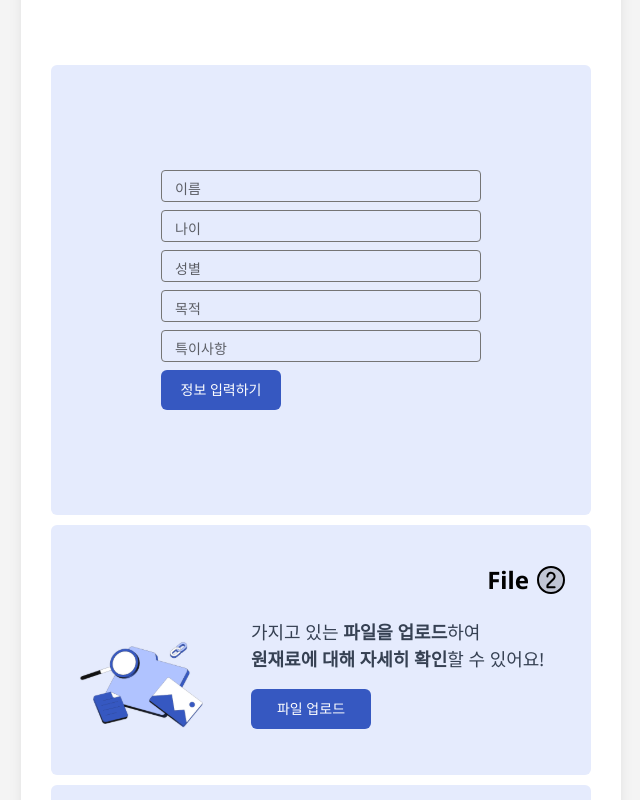
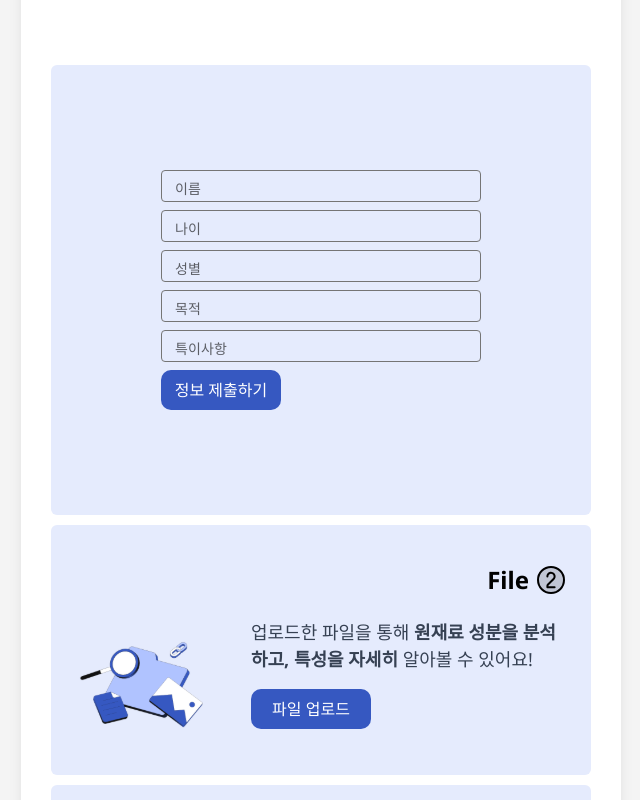
Before and after one commit to himedia-ai-project/mini-project, a Next.js app in the folder front/: page / in a window 1280 px wide. Both pictures are taken after a click on the button "정보 입력하기". Shown: the top 800 px of the page, without its empty margins (319-959 px from the left). Built offline with nearby package versions, Linux system fonts and the light colour scheme.

Commit message:
update file까지 완료

```diff
--- a/front/src/app/Component/FileBox.tsx
+++ b/front/src/app/Component/FileBox.tsx
@@ -1,17 +1,98 @@
 "use client";
 
+import { useState } from "react";
 import Box from "../common/BoxCommon";
+import ButtonCommon from "../common/ButtonCommon";
 
 export default function FileBox() {
+  const [isExpand, setIsExpand] = useState(false);
+  const [file, setFile] = useState<File | null>(null);
+  const [url, setUrl] = useState<string | null>(null);
+  const [upload, setUpload] = useState(false);
+
+  const handleFileChange = (e: React.ChangeEvent<HTMLInputElement>) => {
+    if (e.target.files && e.target.files.length > 0) {
+      const selectedFile = e.target.files[0];
+      setFile(selectedFile);
+      setUpload(false);
+
+      if (selectedFile.type.startsWith("image/")) {
+        const objectUrl = URL.createObjectURL(selectedFile);
+        setUrl(objectUrl);
+      } else {
+        setUrl(null);
+      }
+    }
+  };
+
+  const handleFileSubmit = () => {
+    if (!file) {
+      alert("파일을 업로드해야 합니다!");
+      return;
+    }
+    setIsExpand(false);
+    setFile(null);
+    setUrl(null);
+    setUpload(false);
+  };
+
   return (
+    <>
       <Box
         imageSrc="/main_2.svg"
         numberImage="/number_2.svg"
         maintext="File"
-      buttonText="파일 업로드"
-      text='가지고 있는 <strong class="font-extrabold">파일을 업로드</strong>하여<br/> <strong class="font-extrabold">원재료에 대해 자세히 확인</strong>할 수 있어요!'
+        buttonText={isExpand ? "닫기" : "파일 업로드"}
+        text='업로드한 파일을 통해 <strong class="font-extrabold">원재료 성분을 분석하고,</strong> <strong class="font-extrabold">특성을 자세히</strong> 알아볼 수 있어요!'
         width="540px"
-      height="250px"
+        height={isExpand ? "400px" : "250px"}
+        isExpand={isExpand}
+        expandContent={
+          isExpand ? (
+            <div className="flex flex-col gap-2 items-center">
+              <div
+                className="border-2 border-gray-300 rounded-md flex items-center justify-center"
+                style={{
+                  width: "500px",
+                  height: "300px",
+                  backgroundColor: url ? "transparent" : "#f9f9f9",
+                }}
+              >
+                {url ? (
+                  <img
+                    src={url}
+                    alt="미리보기"
+                    className="rounded-md border p-1"
+                    style={{
+                      width: "100%",
+                      height: "100%",
+                      objectFit: "cover",
+                    }}
                   />
+                ) : (
+                  <p className="text-gray-500">미리보기 없음</p>
+                )}
+              </div>
+
+              <input
+                type="file"
+                id="fileInput"
+                onChange={handleFileChange}
+                className="hidden"
+              />
+              <div className="flex gap-[5px]">
+                <ButtonCommon
+                  text={upload ? "파일 다시 선택" : "파일 선택"}
+                  onClick={() => document.getElementById("fileInput")?.click()}
+                />
+
+                <ButtonCommon text="파일 업로드" onClick={handleFileSubmit} />
+              </div>
+            </div>
+          ) : null
+        }
+        onClick={() => setIsExpand(!isExpand)}
+      />
+    </>
   );
 }
--- a/front/src/app/Component/InfoBox.tsx
+++ b/front/src/app/Component/InfoBox.tsx
@@ -11,57 +11,43 @@ export default function InfoBox() {
   const [gender, setGender] = useState("");
   const [object, setObject] = useState("");
   const [issue, setIssue] = useState("");
-
-  const handleNameChange = (e: React.ChangeEvent<HTMLInputElement>) => {
-    setName(e.target.value);
-  };
-
-  const handleAgeChange = (e: React.ChangeEvent<HTMLInputElement>) => {
-    setAge(e.target.value);
-  };
-
-  const handleGenderChange = (e: React.ChangeEvent<HTMLInputElement>) => {
-    setGender(e.target.value);
-  };
-
-  const handelObjectChange = (e: React.ChangeEvent<HTMLInputElement>) => {
-    setObject(e.target.value);
-  };
-
-  const handleIssueChange = (e: React.ChangeEvent<HTMLInputElement>) => {
-    setIssue(e.target.value);
-  };
+  const [isExpand, setIsExpand] = useState(false);
 
   const input = [
     {
       label: "이름",
-      placeholder: "이름을 입력하세요(ex 홍길동 or 길동)",
       value: name,
-      onChange: handleNameChange,
+      placeholder: "이름을 입력해주세요 (ex 홍길동 or 길동)",
+      onChange: (e: React.ChangeEvent<HTMLInputElement>) =>
+        setName(e.target.value),
     },
     {
       label: "나이",
-      placeholder: "나이를 입력하세요(ex 25살 or 25)",
       value: age,
-      onChange: handleAgeChange,
+      placeholder: "나이을 입력해주세요 (ex 25살)",
+      onChange: (e: React.ChangeEvent<HTMLInputElement>) =>
+        setAge(e.target.value),
     },
     {
       label: "성별",
-      placeholder: "성별를 입력하세요(ex 여자 or 남자)",
       value: gender,
-      onChange: handleGenderChange,
+      placeholder: "성별을 입력해주세요 (ex 여자 or 여)",
+      onChange: (e: React.ChangeEvent<HTMLInputElement>) =>
+        setGender(e.target.value),
     },
     {
       label: "목적",
-      placeholder: "목적를 입력하세요(ex 운동으로 감량중)",
       value: object,
-      onChange: handelObjectChange,
+      placeholder: "목적을 입력해주세요 (ex 감량중입니다)",
+      onChange: (e: React.ChangeEvent<HTMLInputElement>) =>
+        setObject(e.target.value),
     },
     {
       label: "특이사항",
-      placeholder: "특이사항을 입력하세요(ex 알러지 or 질병 or 없음)",
       value: issue,
-      onChange: handleIssueChange,
+      placeholder: "특이사항을 입력해주세요 (ex 새우알러지 or 병명)",
+      onChange: (e: React.ChangeEvent<HTMLInputElement>) =>
+        setIssue(e.target.value),
     },
   ];
 
@@ -71,18 +57,25 @@ export default function InfoBox() {
         imageSrc="/main_1.svg"
         numberImage="/number_1.svg"
         maintext="Info"
-        buttonText="정보 입력하기"
+        buttonText={isExpand ? "닫기" : "정보 입력하기"}
         text='내 정보를 입력하면 <strong class="font-extrabold">더 정확한 정보를 얻고,<br/>그에 맞는 정보를 자세히</strong> 알아볼 수 있어요!'
         width="540px"
         height="250px"
+        isExpand={isExpand}
         expandContent={
-          <div className="flex flex-col items-start gap-2">
-            {input.map((input, index) => (
-              <InputCommon key={index} sx={{ mb: 2 }} {...input} />
-            ))}
-            <ButtonCommon text="정보 입력하기" />
-          </div>
+          isExpand ? (
+            <div className="flex flex-col gap-2">
+              {input.map((field, index) => (
+                <InputCommon key={index} {...field} sx={{ mb: 2 }} />
+              ))}
+              <ButtonCommon
+                text="정보 제출하기"
+                onClick={() => setIsExpand(false)}
+              />
+            </div>
+          ) : null
         }
+        onClick={() => setIsExpand(!isExpand)}
       />
     </>
   );
--- a/front/src/app/Component/ListBox.tsx
+++ b/front/src/app/Component/ListBox.tsx
@@ -6,10 +6,10 @@ export default function ListBox() {
   return (
     <Box
       imageSrc="/main_4.svg"
-      numberImage="/number_3.svg"
+      numberImage="/number_4.svg"
       maintext="List"
       buttonText="리스트 보기"
-      text='입력한 정보와 파일을 바탕으로 <br/> <strong class="font-extrabold">정확한 분석 결과와 세부 정보를 확인</strong> 하세요!'
+      text='입력된 데이터를 분석하여 내 결과와 함께 <br/> <strong class="font-extrabold">다른 사용자들의 정보</strong>  도 확인하세요!'
       width="540px"
       height="250px"
     />
--- /dev/null
+++ b/front/src/app/Component/MainBox.tsx
@@ -0,0 +1,24 @@
+"use client";
+
+import Image from "next/image";
+
+export default function MainBox() {
+  return (
+    <>
+      <div className="mt-[300px] pl-[30px] pt-[100px] pb-[60px] pr-[30px]">
+        <Image
+          src="/logo.svg"
+          alt="logo"
+          width={190}
+          height={30}
+          className="mb-[20px]"
+        />
+        <p className="text-[20px] text-black">
+          궁금한 원재료명을 스캔하고,
+          <br />
+          쉽고 빠르게 정보를 확인하세요!
+        </p>
+      </div>
+    </>
+  );
+}
--- a/front/src/app/common/BoxCommon.tsx
+++ b/front/src/app/common/BoxCommon.tsx
@@ -1,5 +1,4 @@
 import Image from "next/image";
-import { useState } from "react";
 import Button from "./ButtonCommon";
 
 interface BoxProps {
@@ -10,7 +9,9 @@ interface BoxProps {
   maintext: string;
   width: string;
   height: string;
-  expandContent: React.ReactNode;
+  expandContent?: React.ReactNode;
+  isExpand: boolean;
+  onClick?: () => void;
 }
 
 export default function Box({
@@ -20,24 +21,20 @@ export default function Box({
   text,
   maintext,
   width,
+  isExpand,
   expandContent,
+  onClick,
 }: BoxProps) {
-  const [isClick, setIsClick] = useState(false);
-
-  const handleClick = () => {
-    setIsClick(!isClick);
-  };
-
   return (
     <div className="flex items-center justify-center mb-[10px]">
       <div
         className={`flex flex-col items-center justify-center rounded-md bg-[#E5EBFD] pt-[30px] pr-[25px] pb-[30px] pl-[25px] transition-all duration-500 ${
-          isClick ? "h-[450px]" : "h-[250px]"
+          isExpand ? "h-[450px]" : "h-[250px]"
         }`}
         style={{ width }}
       >
-        {isClick ? (
-          <div>{expandContent} </div>
+        {isExpand ? (
+          <div>{expandContent}</div>
         ) : (
           <>
             <div className="w-full flex justify-end items-end mb-[10px]">
@@ -55,14 +52,14 @@ export default function Box({
             </div>
 
             <div className="flex flex-row items-start justify-start w-full h-[130px] pt-[13px]">
-              <Image src={imageSrc} alt="logo" width={130} height={130} />
+              <Image src={imageSrc} alt="logo" width={130} height={100} />
 
               <div className="flex flex-col items-start justify-start h-full w-[350px] ml-[45px]">
                 <p
                   className="text-gray-700 text-left mb-[16px] text-[18px] overflow-hidden text-ellipsis"
                   dangerouslySetInnerHTML={{ __html: text }}
                 />
-                <Button text={buttonText} onClick={handleClick} />
+                <Button text={buttonText} onClick={onClick || (() => {})} />
               </div>
             </div>
           </>
--- a/front/src/app/common/ButtonCommon.tsx
+++ b/front/src/app/common/ButtonCommon.tsx
@@ -1,8 +1,25 @@
-export default function Button({ text, onClick }: { text: string; onClick: () => void }) {
+interface ButtonProps {
+  text: string;
+  onClick?: () => void;
+  disabled?: boolean;
+  className?: string;
+}
+
+export default function Button({
+  text,
+  onClick,
+  disabled,
+  className,
+}: ButtonProps) {
   return (
     <button
-        className="w-[120px] h-[40px] rounded-md bg-[#3658C1] text-sm text-white cursor-pointer flex justify-center items-center"
       onClick={onClick}
+      disabled={disabled}
+      className={`w-[120px] h-[40px]px-4 py-2 rounded-[10px] transition-all duration-200 ${
+        disabled
+          ? "bg-gray-400 cursor-not-allowed"
+          : "bg-[#3658C1] text-white hover:bg-[#4767CB]"
+      } ${className || ""}`}
     >
       {text}
     </button>
```
Also changed, not shown: front/src/app/page.tsx (+2 -15 lines), front/public/number_4.svg. Lines whose indentation alone changed are shown as unchanged.
